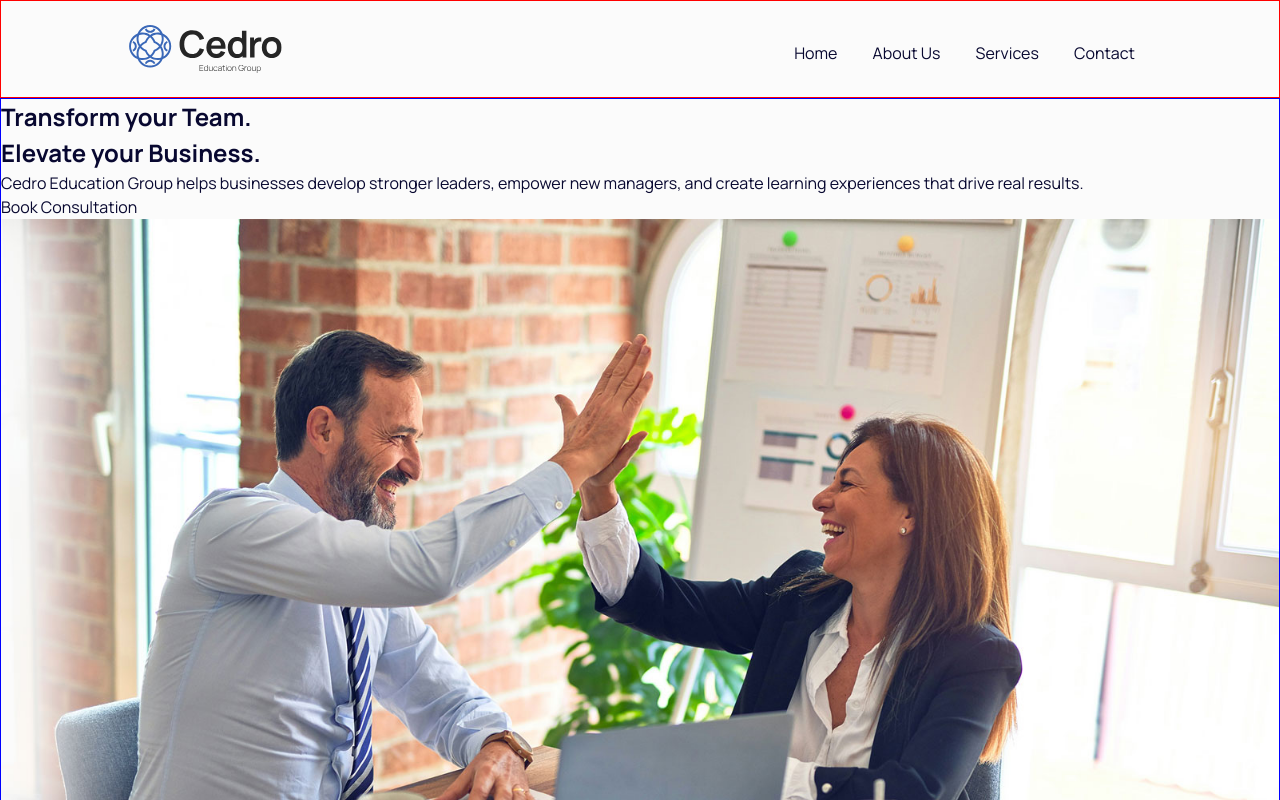
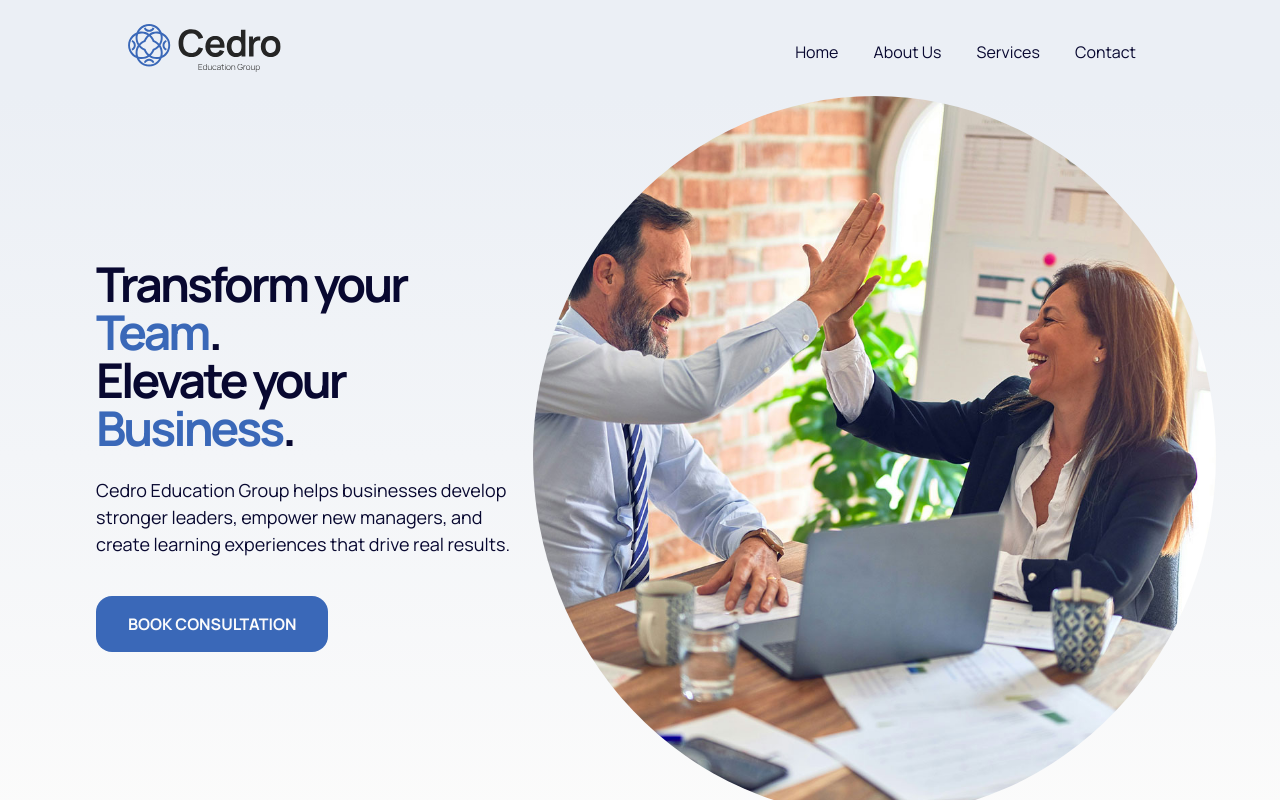
Before and after one commit to gustavonerip/cedroeducation, a website built with Vite: page index.html in a window 1280 px wide. Shown: the top 800 px of the page. Built offline with nearby package versions, Linux system fonts and the light colour scheme.

Commit message:
hero section developed. header style adjusted

```diff
--- a/index.html
+++ b/index.html
@@ -42,14 +42,14 @@
 
   <!-- HERO -->
   <section id="hero" class="hero">
-    <div class="container">
+    <div class="container flex">
       <div class="hero__content">
         <h1>Transform your <span>Team</span>.<br />Elevate your <span>Business</span>.</h1>
         <p>
           Cedro Education Group helps businesses develop stronger leaders, empower new managers, and create learning
           experiences that drive real results.
         </p>
-        <a class="primary-btn">Book Consultation</a>
+        <a class="primary_btn">Book Consultation</a>
       </div>
       <div class="hero__image">
         <img src="images/hero-img.jpg" alt="Men and women high-fiving" width="600 " height="400" loading="lazy">
--- a/src/style.css
+++ b/src/style.css
@@ -70,9 +70,14 @@ main {
   width: 100%;
   margin: 0 auto;
 }
+.container {
+  width: 100%;
+  max-width: 1344px;
+  margin: 0 auto;
+}
 
 /* Temporary borders */
-header {
+/* header {
   border: solid 1px red;
 }
 section {
@@ -80,7 +85,7 @@ section {
 }
 main {
   border: solid 1px magenta;
-}
+} */
 
 /* || HEADER */
 .header {
@@ -94,6 +99,14 @@ main {
   display: flex;
   flex-flow: row nowrap;
   justify-content: space-between;
+
+  /* Style */
+  background: var(--grey-bg-color);
+}
+
+.header.scrolled {
+  background: var(--primary-color);
+  filter: drop-shadow(0px 10px 10px #6f6f8016);
 }
 
 .header__logo {
@@ -137,6 +150,54 @@ main {
 .hero {
   min-height: 80vh;
   max-width: 100%;
+  background: linear-gradient(
+    180deg,
+    rgba(235, 239, 245, 1) 0%,
+    rgba(251, 251, 251, 0) 100%
+  );
+}
+
+.hero .container {
+  max-width: 100%;
+  padding: 0 5%;
+  justify-content: space-between;
+  align-items: center;
+}
+
+.hero__image {
+  height: clamp(50vh, 900px, 90vh);
+  aspect-ratio: 1 / 1;
+  overflow: hidden;
+  border-radius: 50%;
+}
+
+.hero__image img {
+  width: 100%;
+  height: 100%;
+  object-fit: cover;
+}
+
+.hero__content {
+  width: 40%;
+  margin-left: 2.5vw;
+}
+
+.hero__content h1 {
+  max-width: 750px;
+  font-size: clamp(48px, 3.5vw, 5vw);
+  letter-spacing: -3px;
+  line-height: 1;
+  margin-bottom: 2vw;
+}
+
+.hero__content h1 span {
+  color: var(--secondary-color);
+}
+
+.hero__content p {
+  margin-bottom: 3vw;
+  max-width: 500px;
+  font-size: 1.125em;
 }
 
 /* || MAIN */
@@ -246,4 +307,25 @@ main {
   }
 }
 
+/* || COMPONENTS */
+.primary_btn {
+  width: fit-content;
+  padding: 16px 32px;
+  display: block;
+  background: var(--secondary-color);
+  border-radius: 16px;
+  font-weight: 700;
+  text-transform: uppercase;
+  color: var(--primary-color);
+  cursor: pointer;
+}
+
+.primary_btn:hover {
+  background: var(--accent-color);
+  color: var(--darkest-color);
+}
+
 /* || UTILITIES */
+.flex {
+  display: flex;
+}
```
